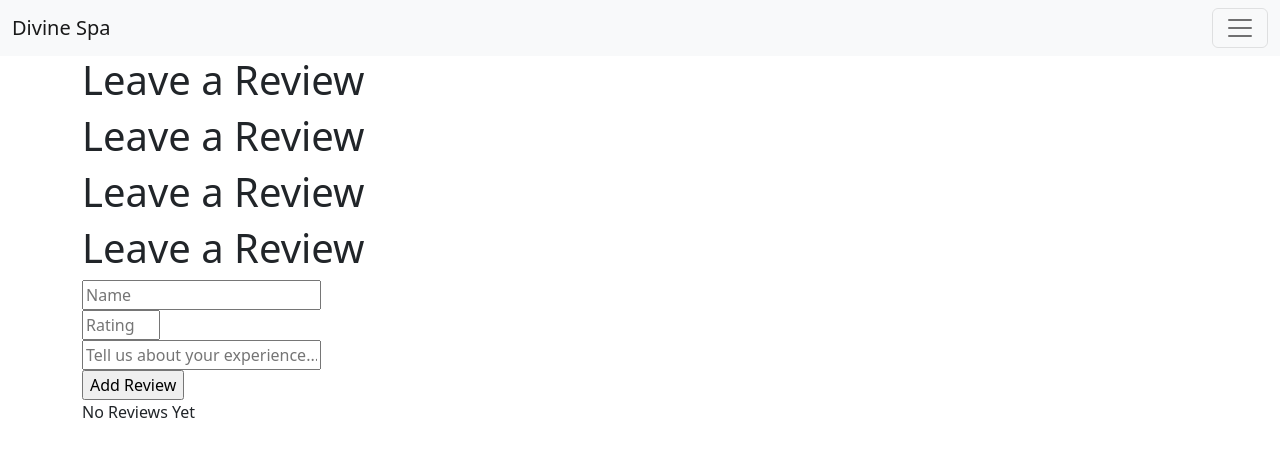
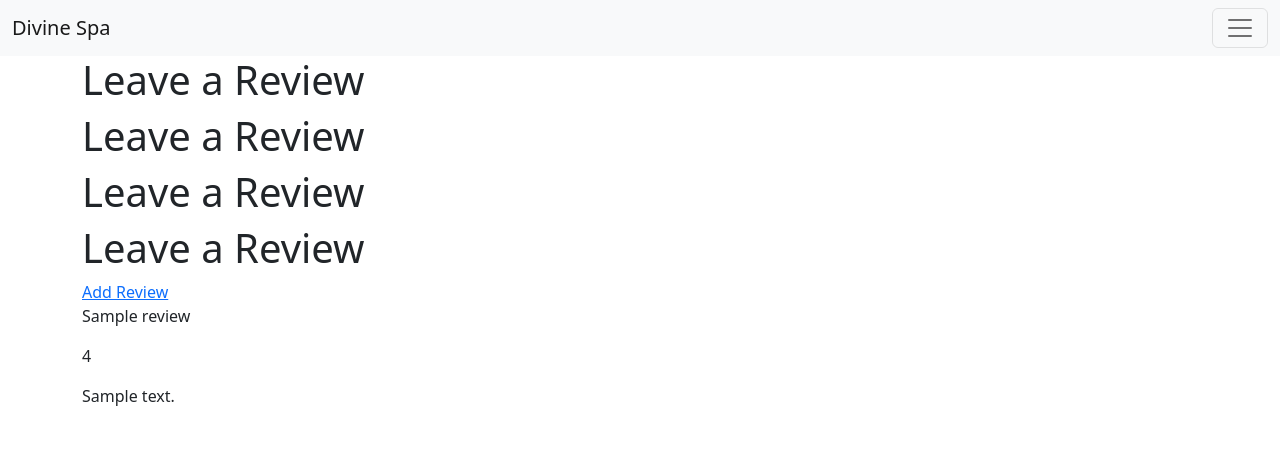
Before and after one commit to Candyce10/Devine-Spa, a Django app: page /reviews/ in a window 1280 px wide. Shown: the top 457 px of the page. Run offline with Django 4.2, Linux system fonts and the light colour scheme; tables that the repository leaves empty hold one stand-in row (values such as "Sample post").

Commit message:
review page configured

```diff
--- a/main_app/models.py
+++ b/main_app/models.py
@@ -14,8 +14,17 @@ class Service(models.Model):
     def __str__(self):
         return self.name
 
-    class Meta:
-        ordering = ['name']
+
+
+
+class Appointment(models.Model):
+    name = models.CharField(max_length=100)
+    email = models.CharField(max_length=150)
+    number = models.CharField(max_length=15)
+
+    def __str__(self):
+        return self.name
+
 
 class Review(models.Model):
     name = models.CharField(max_length=100)
@@ -25,11 +34,3 @@ class Review(models.Model):
 
     def __str__(self):
         return self.name
-
-class Appointment(models.Model):
-    name = models.CharField(max_length=100)
-    email = models.CharField(max_length=150)
-    number = models.CharField(max_length=15)
-
-    def __str__(self):
-        return self.name
--- a/main_app/templates/reviews.html
+++ b/main_app/templates/reviews.html
@@ -5,54 +5,14 @@
 <h1>Leave a Review</h1>
 <h1>Leave a Review</h1>
 <h1>Leave a Review</h1>
+<a class="button is-dark" href="{% url 'review_create' %}">Add Review</a>
+
 <div>
-    <form action="{% url 'review_create' %}" method ="POST">
-        {% csrf_token %}
-        <div>
-            <input
-                class="input"
-                type="text"
-                name="name"
-                placeholder="Name"
-                required
-            />
-        </div>
-        <div>
-            <input
-                class="input"
-                type="number"
-                name="rating"
-                placeholder="Rating"
-                max="5"
-                min="1"
-                required
-            />
-        </div>
-        <div>
-            <input
-                class="input"
-                type="text"
-                name="comment"
-                placeholder="Tell us about your experience..."
-                required
-            />
-        </div>
-        <div>
-            <input type="submit" value="Add Review" />
-        </div>
-    </form>
+    {% for review in reviews %}
+    <p>{{review.name}}</p>
+    <p>{{review.rating}}</p>
+    <p>{{review.comment}}</p>
+    {% endfor %}
 </div>
-{% for review in review.reviews.all %}
-<div>
-    <span>{{forloop.counter}}</span>
-    <span>{{review.name}}</span>
-    <span>{{review.rating}}</span>
-    <span>{{review.comment}}</span>
-</div>
-{% empty %}
-<div>
-  <p>No Reviews Yet</p>
-</div>
-{% endfor %}
 
 {% endblock %}
--- a/main_app/urls.py
+++ b/main_app/urls.py
@@ -6,7 +6,7 @@ urlpatterns = [
     path('about_us/', views.About.as_view(), name="about"),
     path('services/', views.ServiceList.as_view(), name="service_list"),
     path('services/<int:pk>/', views.ServiceDetail.as_view(), name="service_detail"),
-    path('reviews/', views.ReviewList.as_view(), name="reviews"),
+    path('reviews/', views.ReviewList.as_view(), name="review_list"),
     path('reviews/new', views.ReviewCreate.as_view(), name="review_create"),
     path('book_appointment/', views.AppointmentPage.as_view(), name="appointment"),
     path('book_appointment/new', views.AppointmentCreate.as_view(), name="appointment_create"),
--- a/main_app/views.py
+++ b/main_app/views.py
@@ -3,6 +3,7 @@ from django.views import View
 from django.http import HttpResponse, HttpResponseRedirect
 from .models import Service, Review, Appointment
 from django.views.generic.base import TemplateView
+from django.views.generic.edit import CreateView
 from django.views.generic import DetailView
 
 class Home(View):
@@ -32,26 +33,6 @@ class ServiceDetail(DetailView):
     model = Service
     template_name = "service_detail.html"
 
-class ReviewCreate(View):
-    def get(self, request):
-        return HttpResponse("All Reviews")
-
-class ReviewList(TemplateView):
-    template_name = "reviews.html"
-
-
-class ReviewCreate(View):
-
-    def post(self, request):
-        name = request.POST.get("name")
-        rating = request.POST.get("rating")
-        comment = request.POST.get("comment")
-        review = Review.objects.create(name=name, rating=rating, comment=comment)
-
-        review.save()
-
-        return redirect('reviews')
-
 class AppointmentPage(View):
      def get(self, request):
         return HttpResponse("Book Appointment")
@@ -73,3 +54,19 @@ class AppointmentCreate(View):
 
 class ConfirmationPage(TemplateView):
     template_name = "confirmation.html"
+
+
+class ReviewList(TemplateView):
+    template_name = "reviews.html"
+
+    def get_context_data(self, **kwargs):
+        context = super().get_context_data(**kwargs)
+        context["reviews"] = Review.objects.all()
+        return context
+
+
+class ReviewCreate(CreateView):
+    model = Review
+    fields = ['name', 'rating', 'comment']
+    template_name = "review_create.html"
+    success_url = "/reviews/"
```
Also changed, not shown: main_app/templates/review_create.html (added, +11 -0 lines), main_app/migrations/0013_alter_service_options.py (added), main_app/migrations/0014_alter_service_options.py (added), main_app/migrations/0015_alter_service_options.py (added).
